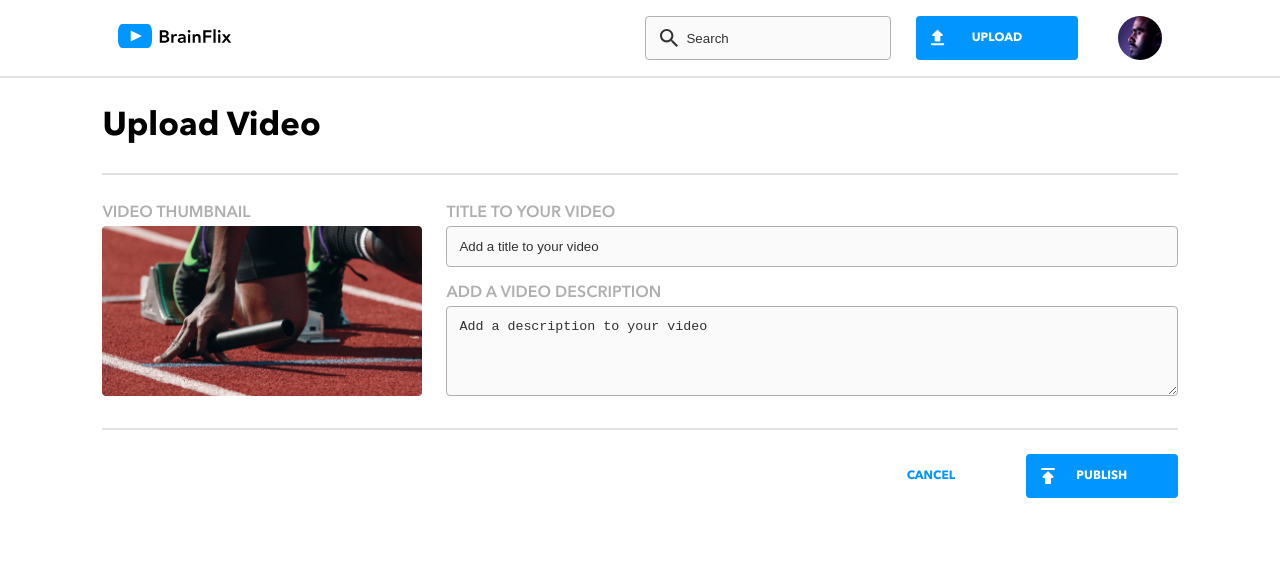
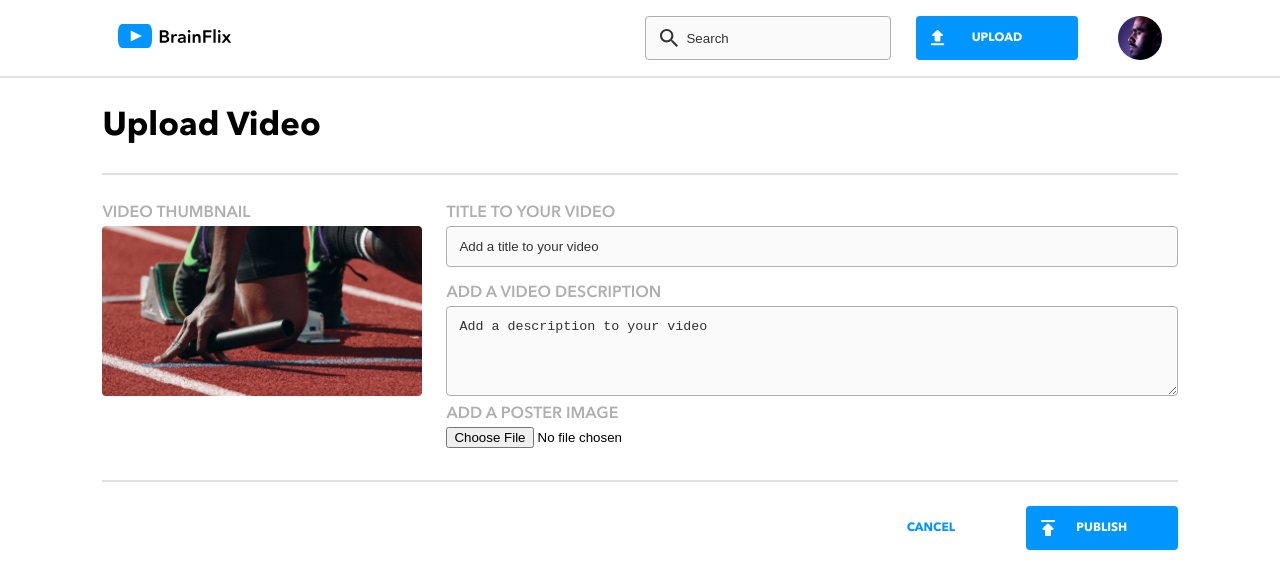
Before and after one commit to Ingy10/kyle-ingham-brainflix, a React (Vite) app: page /VideoUploadPage in a window 1280 px wide. Shown: the top 588 px of the page. Built offline with nearby package versions, Linux system fonts and the light colour scheme.

Commit message:
Added input field for an image file.

```diff
--- a/package.json
+++ b/package.json
@@ -11,6 +11,7 @@
   },
   "dependencies": {
     "axios": "^1.7.4",
+    "dotenv": "^16.4.5",
     "react": "^18.3.1",
     "react-dom": "^18.3.1",
     "react-router-dom": "^6.26.1"
--- a/src/App.jsx
+++ b/src/App.jsx
@@ -1,6 +1,5 @@
 import "./App.scss";
 import { BrowserRouter, Routes, Route } from "react-router-dom";
-// import HomePage from "./pages/HomePage/HomePage";
 import MainVideoPage from "./pages/MainVideoPage/MainVideoPage";
 import VideoUploadPage from "./pages/VideoUploadPage/VideoUploadPage";
 
--- a/src/components/Footer/Footer.jsx
+++ b/src/components/Footer/Footer.jsx
@@ -1,5 +1,6 @@
 import "./Footer.scss";
 import { Link } from "react-router-dom";
+import { HOST_URL } from "../../../util.js";
 
 function VideoList({ filteredVideoList }) {
   return (
@@ -16,7 +17,7 @@ function VideoList({ filteredVideoList }) {
                 >
                   <img
                     className="video-list__thumbnail-image"
-                    src={video.image}
+                    src={`${HOST_URL}${video.image}`}
                     alt={video.title}
                   />
                 </Link>
--- a/src/components/Header/Header.jsx
+++ b/src/components/Header/Header.jsx
@@ -1,5 +1,6 @@
 import "./Header.scss";
 import NavBar from "../NavBar/NavBar";
+import { HOST_URL } from "../../../util.js";
 
 function Header({ selectedVideo }) {
   return (
@@ -11,7 +12,7 @@ function Header({ selectedVideo }) {
             <video
               className="header__video-player"
               src={selectedVideo.video + "?api_key=kyle" + Math.random()}
-              poster={selectedVideo.image}
+              poster={`${HOST_URL}${selectedVideo.image}`}
               controls
             ></video>
           </div>
--- a/src/pages/VideoUploadPage/VideoUploadPage.jsx
+++ b/src/pages/VideoUploadPage/VideoUploadPage.jsx
@@ -19,7 +19,7 @@ function VideoUploadPage() {
       await axios.post(`${NEW_BASE_URL}videos`, {
         title: event.target.title.value,
         description: event.target.description.value,
-        image: "http://localhost:8080/images/Upload-video-preview.jpg",
+        image: `/images/${event.target.image.value}`,
       });
       alert(`${event.target.title.value} was uploaded successfully!`);
       event.target.title.value = "";
@@ -99,6 +99,13 @@ function VideoUploadPage() {
                   placeholder="Add a description to your video"
                   onChange={inputChange}
                 />
+                <label
+                  className="upload-video__input-image--label"
+                  htmlFor="image"
+                >
+                  ADD A POSTER IMAGE
+                </label>
+                <input type="file" id="image" accept="image/*" />
               </div>
             </div>
             <div className="upload-video__button-section">
--- a/src/pages/VideoUploadPage/VideoUploadPage.scss
+++ b/src/pages/VideoUploadPage/VideoUploadPage.scss
@@ -124,6 +124,20 @@
       }
     }
   }
+  &__input-image {
+    &--label {
+      color: $p-color-silver;
+      @include mobile-subheader-font;
+      padding-top: $full-unit;
+      padding-bottom: 0.2rem;
+      @include tablet {
+        @include desktop-section-header-font;
+      }
+      @include desktop {
+        padding-top: $half-unit;
+      }
+    }
+  }
   &__button-section {
     @include tablet {
       display: flex;
--- /dev/null
+++ b/util.js
@@ -0,0 +1 @@
+export const HOST_URL = "http://localhost:8080";
```
Also changed, not shown: 2 other files (tests, documents, lock files or other folders).
